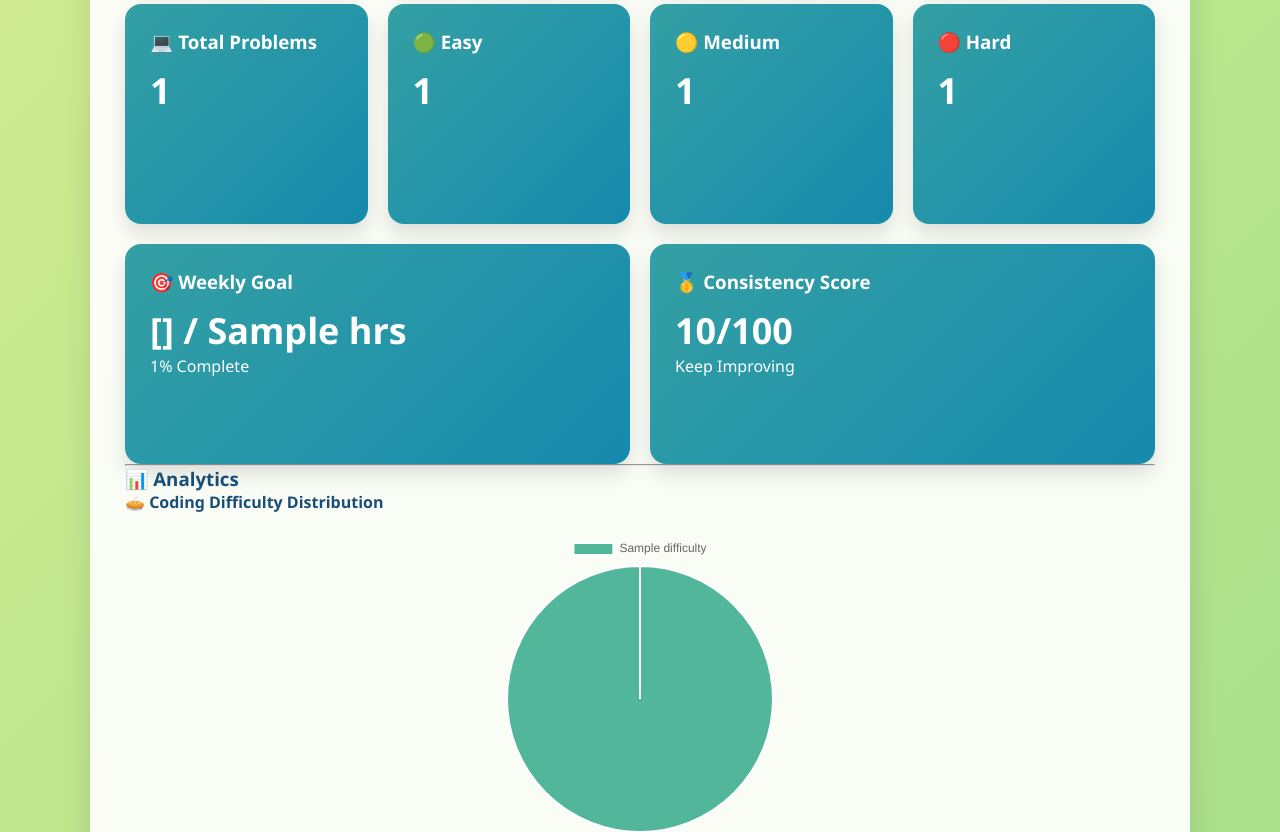
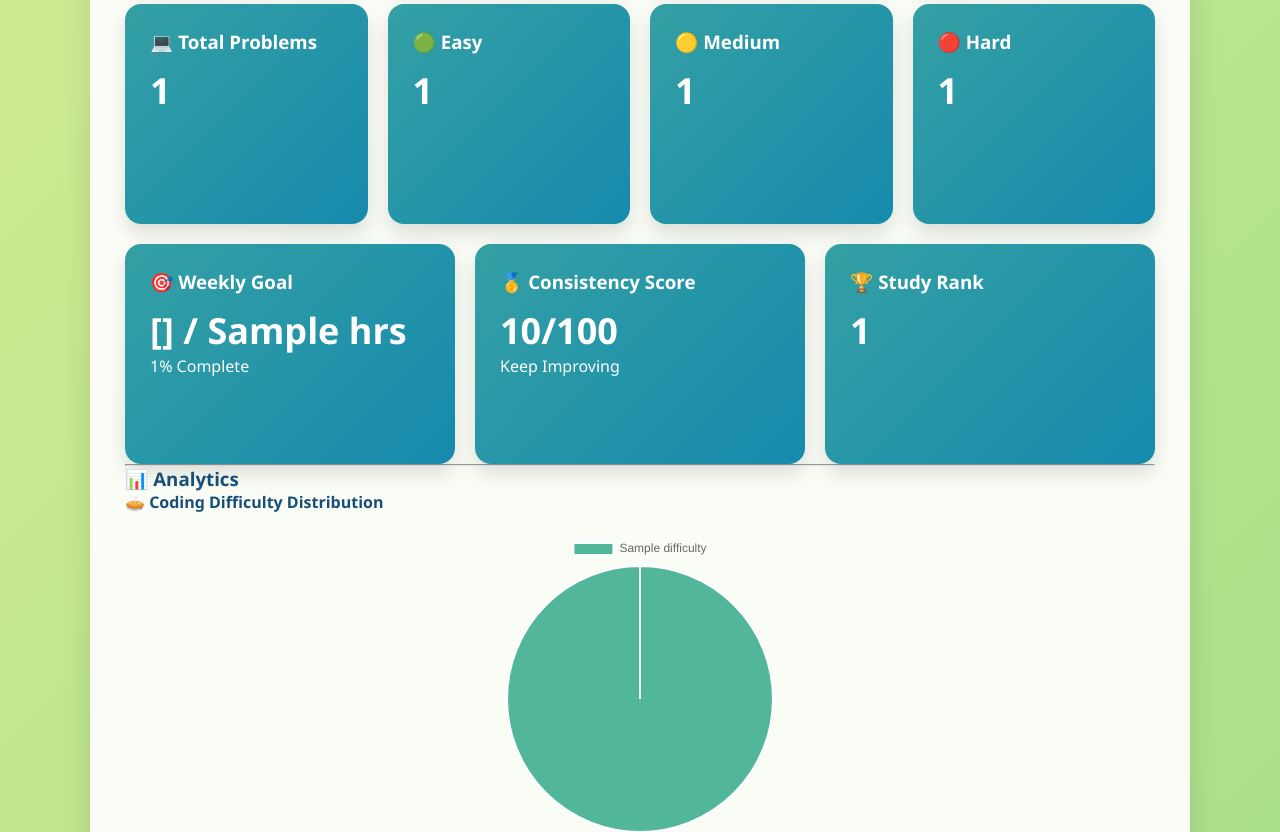
Before and after one commit to mayank200529/trackify-ai, a Flask app: template templates/dashboard.html in a window 1280 px wide. Shown: the part 492-1324 px from the top of the page. Run offline with Flask 3, Linux system fonts and the light colour scheme; the template is opened without the code that fills it: most values are stand-ins (such as "Sample title", 1, 10 or a date in 2020).

Commit message:
feat: add study rank system

```diff
--- a/app.py
+++ b/app.py
@@ -303,6 +303,15 @@ def dashboard():
 
     heatmap_data = cursor.fetchall()
 
+    if consistency_score >= 80:
+        study_rank = "👑 Trackify Master"
+    elif consistency_score >= 60:
+        study_rank = "🥇 Advanced Learner"
+    elif consistency_score >= 30:
+        study_rank = "🥈 Consistent Learner"
+    else:
+        study_rank = "🥉 Beginner"
+
     cursor.close()
     conn.close()
 
@@ -329,7 +338,8 @@ def dashboard():
         goal_percentage=goal_percentage,
         goal_achieved=goal_achieved,
         consistency_score=consistency_score,
-        heatmap_data=heatmap_data
+        heatmap_data=heatmap_data,
+        study_rank=study_rank
     )
 
 
--- a/templates/dashboard.html
+++ b/templates/dashboard.html
@@ -67,6 +67,11 @@
         {% else %}
             <p>Keep Improving</p>
         {% endif %}
+    </div>
+
+    <div class="stat-card">
+        <h3>🏆 Study Rank</h3>
+        <h1>{{ study_rank }}</h1>
     </div>
 
 </div>
```
